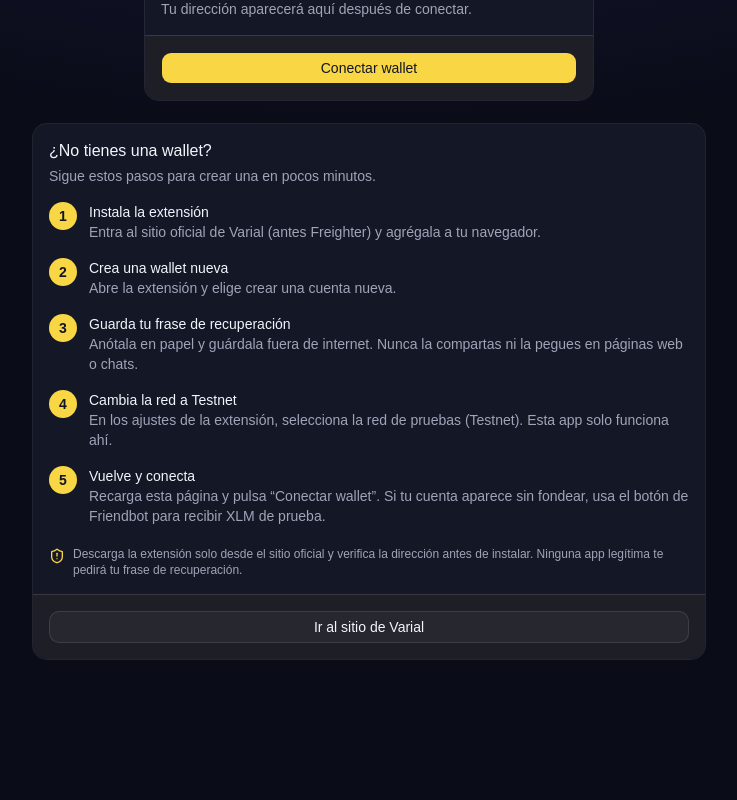
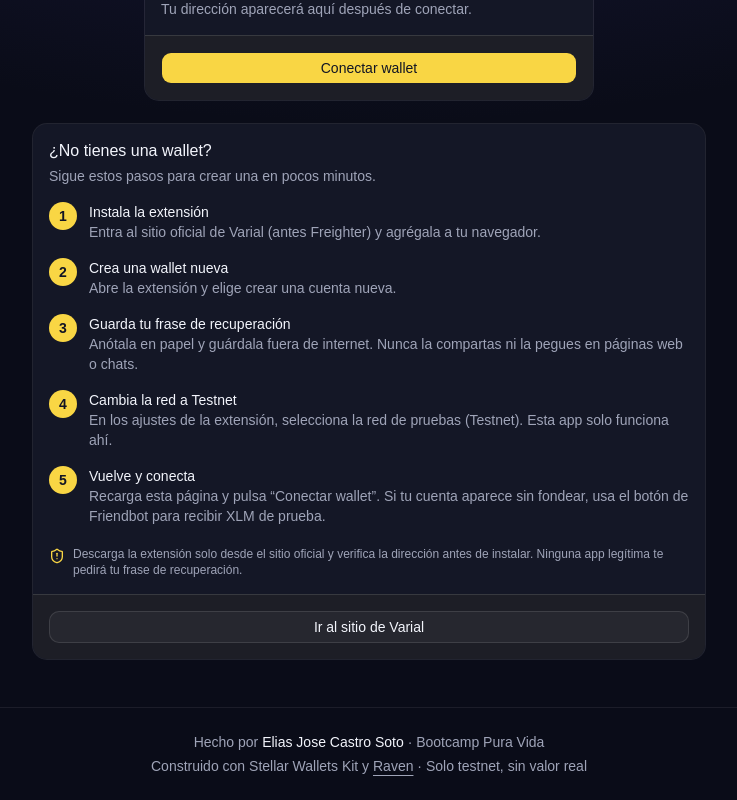
Before and after one commit to Oppia-Software-Labs/Pura-Vida-Bootcamp-1, a React (Vite) app in the folder Elias Jose Castro Soto/: page / in a window 1280 px wide. Shown: the part 252-1052 px from the top of the page, without its empty margins (271-1008 px from the left). Before the commit the page ends 959 px from the top, so only its background shows below. Built offline with nearby package versions, Linux system fonts and the light colour scheme; what @creit-tech/stellar-wallets-kit would draw is missing.

Commit message:
feat: agregar footer con créditos

```diff
--- a/Elias Jose Castro Soto/src/App.jsx
+++ b/Elias Jose Castro Soto/src/App.jsx
@@ -13,6 +13,7 @@ import {
 import { useStellarWallet } from "@/hooks/useStellarWallet";
 import { useXlmBalance } from "@/hooks/useXlmBalance";
 import NoWalletGuide from "@/components/NoWalletGuide";
+import Footer from "@/components/Footer";
 
 const shorten = (a) => `${a.slice(0, 6)}…${a.slice(-6)}`;
 
@@ -123,6 +124,7 @@ export default function App() {
       </main>
 
       <NoWalletGuide />
+      <Footer />
     </div>
   );
 }
--- /dev/null
+++ b/Elias Jose Castro Soto/src/components/Footer.jsx
@@ -0,0 +1,22 @@
+export default function Footer() {
+  return (
+    <footer className="border-t border-border/60 px-6 py-6 text-center text-sm text-muted-foreground">
+      <p>
+        Hecho por <span className="text-foreground">Elias Jose Castro Soto</span> ·
+        Bootcamp Pura Vida
+      </p>
+      <p className="mt-1">
+        Construido con Stellar Wallets Kit y{" "}
+        <a
+          href="https://raven.stellar.org"
+          target="_blank"
+          rel="noopener noreferrer"
+          className="underline underline-offset-4 hover:text-foreground"
+        >
+          Raven
+        </a>{" "}
+        · Solo testnet, sin valor real
+      </p>
+    </footer>
+  );
+}
```
